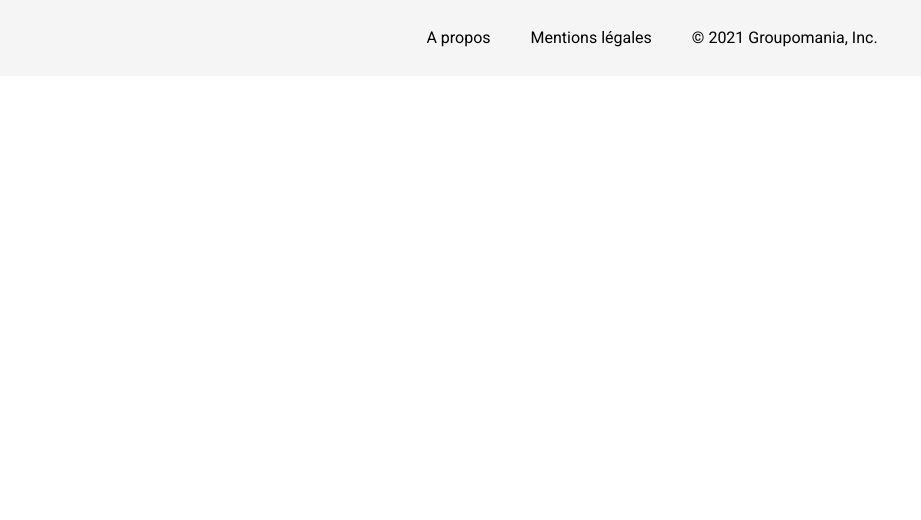
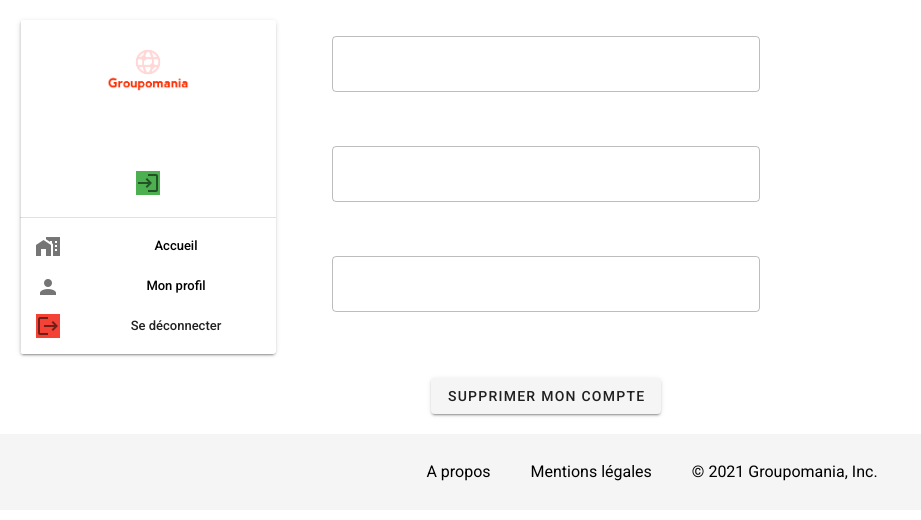
Before and after one commit to ayaaleksija/AlexiaGondardChampagne_7_02092021, a Vue app in the folder frontend/: page /#/myProfile in a window 1280 px wide. Shown: the top 520 px of the page, without its empty margins (0-921 px from the left). Built offline with nearby package versions, Linux system fonts and the light colour scheme.

Commit message:
creation vue user + suppresion compte par le user

```diff
--- a/frontend/src/components/Navbar.vue
+++ b/frontend/src/components/Navbar.vue
@@ -1,13 +1,12 @@
 <template>
   <div class="navbar">
 
-    <v-card class="navCard" height="max">
+    <v-card class="navCard">
       <v-navigation-drawer permanent right>
         <template v-slot:prepend>
           <img alt="logo groupomania" src="../assets/icon-above-font.png" />
           <v-list-item two-line>
             <v-list-item-content>
-
               <v-list-item-title class="navUserLog">{{ getUser.username }}</v-list-item-title>
               <v-list-item-subtitle class="navUserLog"><v-icon class="green">mdi-login</v-icon></v-list-item-subtitle>
             </v-list-item-content>
@@ -56,6 +55,7 @@ export default {
   name: "Navbar",
   computed: {
     ...mapGetters(["getUser"]),
+
   },
   methods: {
     logout() {
@@ -69,6 +69,7 @@ export default {
 <style lang="scss" scoped>
 .navbar {
   text-align: center;
+  max-width: 296px;
   img {
     height: 100px;
     width: 100px;
--- a/frontend/src/router/index.js
+++ b/frontend/src/router/index.js
@@ -19,6 +19,11 @@ const routes = [
     name: 'Wall',
     component: () => import('../views/Wall.vue')
   },
+  {
+  path: '/myProfile',
+  name: 'UserProfil',
+  component: () => import('../views/UserProfil.vue')
+  },
 ]
 
 
--- a/frontend/src/views/UserProfil.vue
+++ b/frontend/src/views/UserProfil.vue
@@ -1,11 +1,84 @@
 <template>
-    <div class="profil"></div>
+    <div class="profil">
+        <div class="navbar"><Navbar /></div>
+        <v-form class="form">
+            <v-container>
+                <v-col class="formValue">
+                    <v-col>
+                        <v-text-field v-model="user.username" outlined disabled></v-text-field>
+                    </v-col>
+                    <v-col>
+                        <v-text-field v-model="user.email" outlined disabled></v-text-field>
+                    </v-col>
+                    <v-col>
+                        <v-text-field v-model="user.department" outlined disabled></v-text-field>
+                    </v-col>
+                </v-col>
+            </v-container>
+            <v-btn class="btnDelete" @click="deleteAccount"> Supprimer mon compte </v-btn>
+        </v-form>
+    </div>
 </template>
 
+<script>
+import Navbar from "@/components/Navbar.vue";
+import { mapGetters } from "vuex";
 
-<script>
-export default {};
+
+export default {
+    name: "UserProfil",
+
+    components: {
+        Navbar,
+    },
+
+    data(){
+        return {
+            user:{
+                email: "",
+                username: "",
+                department: "",
+            },
+        }
+    },
+    computed: {
+    ...mapGetters(["getUser"])
+    },
+    mounted (){
+        this.user = this.getUser;
+    },
+    methods:{
+    deleteAccount() {
+        const request = {
+            method: "DELETE",
+            headers: {
+            "Content-Type": "application/json",
+            authorization: "Bearer " + this.$store.getters.getToken,
+            },
+        };
+        fetch("http://localhost:3000/api/auth/", request)
+            .then(() => {
+                alert("Votre compte a été supprimé !");
+                this.$router.push("/");
+            })
+            .catch((error) => console.log("cannot delete user " + error));
+        },
+    }
+};
 </script>
 
 <style lang="scss" scoped>
+.profil{
+    text-align: center;
+    display: flex;
+    flex-wrap: wrap;
+    .form{
+        flex-direction: column;
+        text-align: center;
+        width: 500px;
+        .btnDelete {
+            margin-bottom: 20px;
+        }
+    }
+}
 </style>
```
